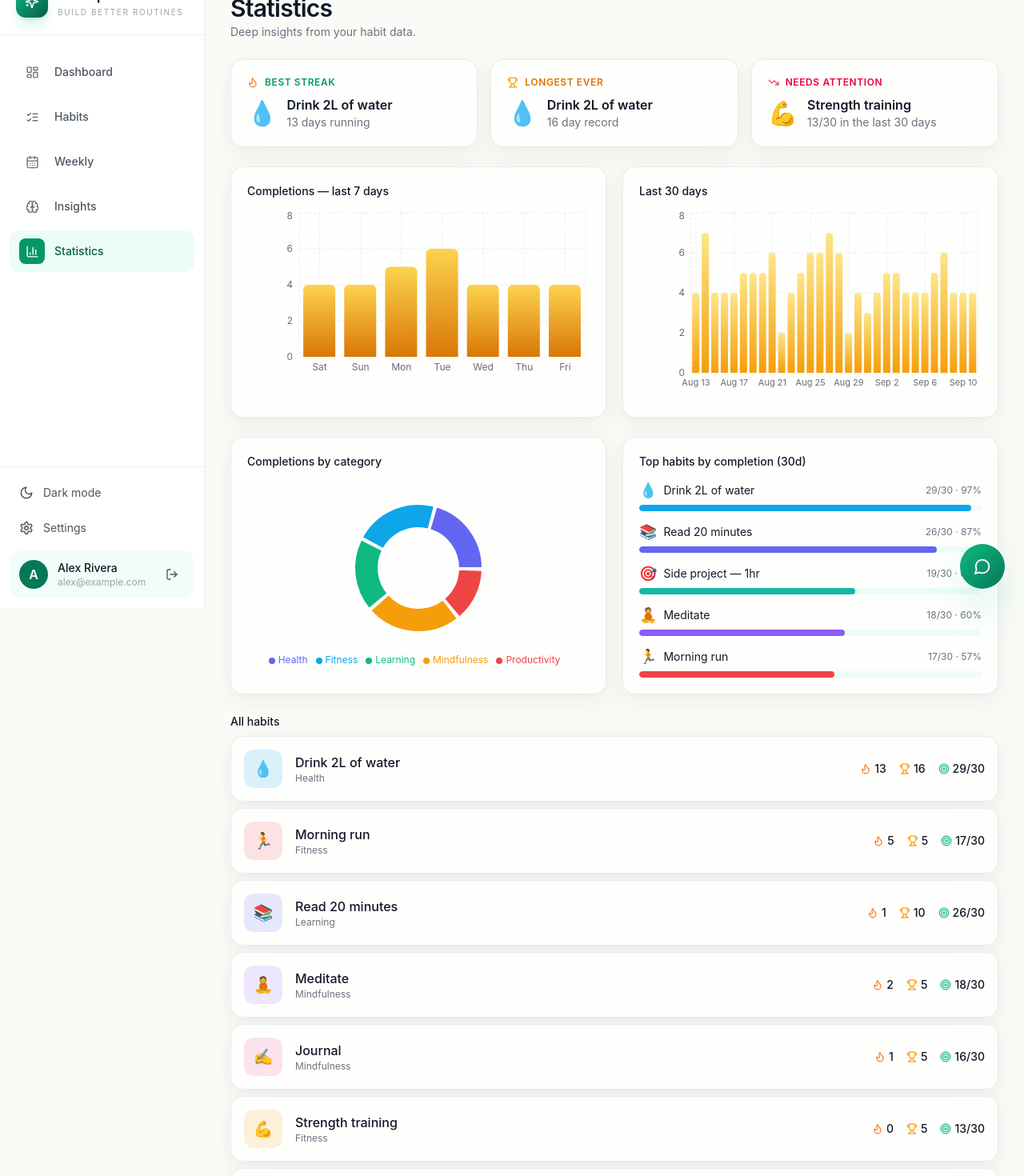
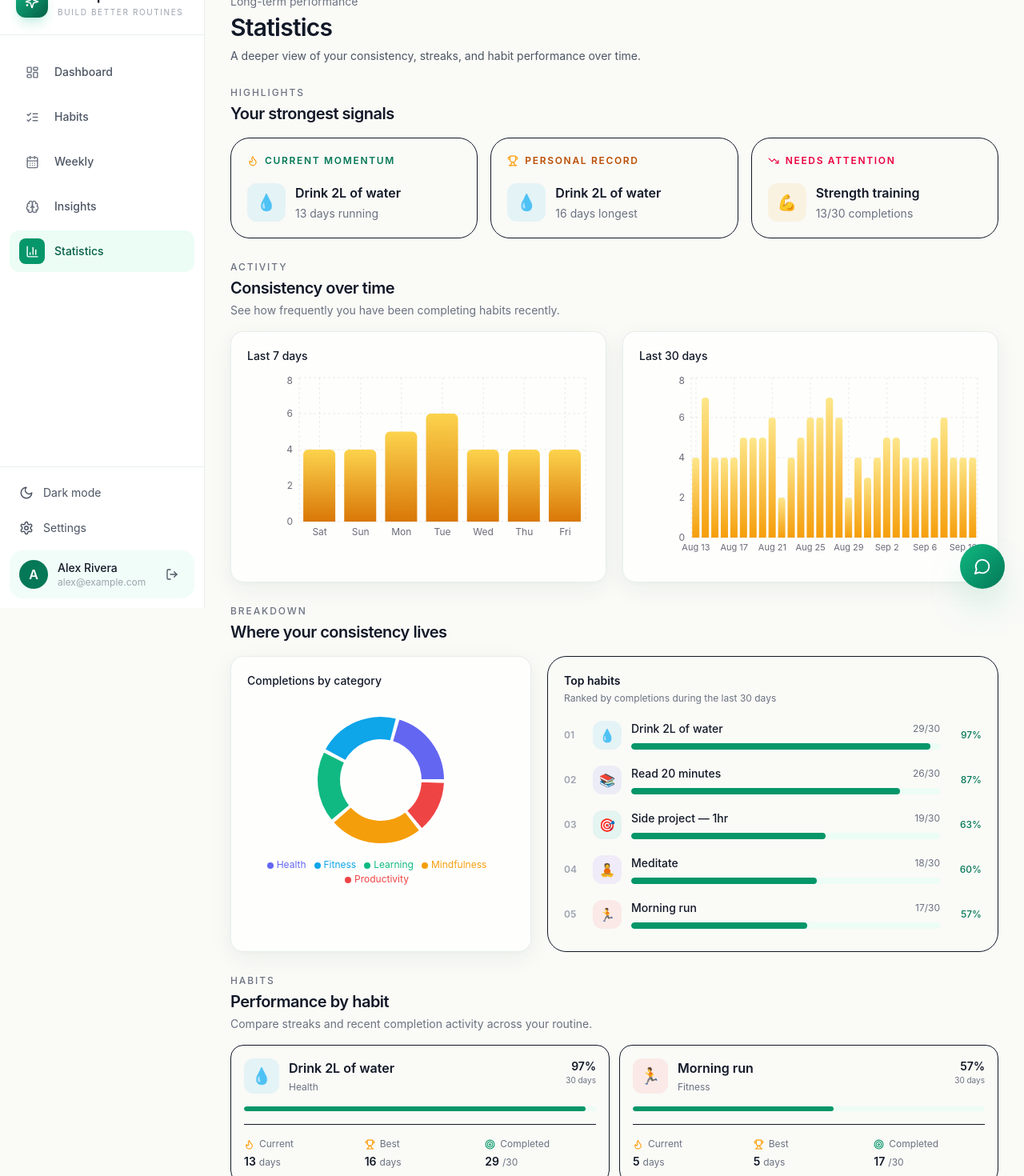
Before and after one commit to Aminat-dev/routiq, a React (Vite) app in the folder frontend/: page /stats in a window 1280 px wide. Shown: the part 40-1510 px from the top of the page at 80% size. Built offline with nearby package versions, Linux system fonts and the light colour scheme; sample sign-in values are in the browser's storage; a web font is replaced by a local one.

Commit message:
refactor: redesign Routiq statistics experience

```diff
--- a/frontend/src/components/HabitStatsCard.jsx
+++ b/frontend/src/components/HabitStatsCard.jsx
@@ -1,30 +1,86 @@
 import { Flame, Trophy, Target } from "lucide-react";
 
 export default function HabitStatsCard({ stat }) {
+  const completionPct = Math.min(
+    100,
+    Math.round((stat.completions30d / 30) * 100),
+  );
+
   return (
-    <div className="card p-4 flex items-center gap-4">
-      <div
-        className="w-12 h-12 rounded-xl flex items-center justify-center text-xl shrink-0"
-        style={{ background: `${stat.color}26`, color: stat.color }}
-      >
-        {stat.icon}
+    <div className="rounded-2xl border border-var(--divider) bg-var(--surface-strong) p-4 transition hover:border-brand-500/20">
+      <div className="flex items-start gap-3">
+        <div
+          className="w-11 h-11 rounded-xl flex items-center justify-center text-xl shrink-0"
+          style={{
+            background: `${stat.color}18`,
+            color: stat.color,
+          }}
+        >
+          {stat.icon}
+        </div>
+
+        <div className="flex-1 min-w-0">
+          <div className="font-semibold truncate">{stat.name}</div>
+
+          <div className="mt-1 text-xs text-muted">{stat.category}</div>
+        </div>
+
+        <div className="text-right shrink-0">
+          <div className="text-sm font-semibold">{completionPct}%</div>
+
+          <div className="text-[10px] text-muted">30 days</div>
+        </div>
       </div>
-      <div className="flex-1 min-w-0">
-        <div className="font-medium truncate">{stat.name}</div>
-        <div className="text-xs text-muted">{stat.category}</div>
+
+      <div className="mt-4 h-1.5 rounded-full overflow-hidden bg-brand-50 dark:bg-brand-500/10">
+        <div
+          className="h-full rounded-full bg-brand-600 transition-all"
+          style={{
+            width: `${completionPct}%`,
+          }}
+        />
       </div>
-      <div className="flex items-center gap-4 text-sm">
-        <div className="flex items-center gap-1" title="Current streak">
-          <Flame size={14} className="text-orange-500" />
-          <span className="font-medium">{stat.currentStreak}</span>
+
+      <div className="mt-4 pt-4 border-t border-var(--divider) grid grid-cols-3 gap-3">
+        <div>
+          <div className="flex items-center gap-1.5 text-xs text-muted">
+            <Flame
+              size={13}
+              className={
+                stat.currentStreak > 0 ? "text-amber-500" : "text-faint"
+              }
+            />
+            Current
+          </div>
+
+          <div className="mt-1 text-sm font-semibold">
+            {stat.currentStreak}
+            <span className="ml-1 text-xs font-normal text-muted">days</span>
+          </div>
         </div>
-        <div className="flex items-center gap-1" title="Longest streak">
-          <Trophy size={14} className="text-amber-500" />
-          <span className="font-medium">{stat.longestStreak}</span>
+
+        <div>
+          <div className="flex items-center gap-1.5 text-xs text-muted">
+            <Trophy size={13} className="text-amber-500" />
+            Best
+          </div>
+
+          <div className="mt-1 text-sm font-semibold">
+            {stat.longestStreak}
+            <span className="ml-1 text-xs font-normal text-muted">days</span>
+          </div>
         </div>
-        <div className="hidden sm:flex items-center gap-1" title="30-day count">
-          <Target size={14} className="text-brand-500" />
-          <span className="font-medium">{stat.completions30d}/30</span>
+
+        <div>
+          <div className="flex items-center gap-1.5 text-xs text-muted">
+            <Target size={13} className="text-brand-600 dark:text-brand-300" />
+            Completed
+          </div>
+
+          <div className="mt-1 text-sm font-semibold">
+            {stat.completions30d}
+            <span className="ml-1 text-xs font-normal text-muted">/30</span>
+          </div>
         </div>
       </div>
     </div>
--- a/frontend/src/pages/Stats.jsx
+++ b/frontend/src/pages/Stats.jsx
@@ -49,8 +49,7 @@ export default function Stats() {
       byDate[key] = 0;
     }
     for (const l of logs) {
-      if (byDate[l.completedDate] !== undefined)
-        byDate[l.completedDate] += 1;
+      if (byDate[l.completedDate] !== undefined) byDate[l.completedDate] += 1;
     }
     return Object.entries(byDate).map(([k, v]) => ({
       label: format(parseISO(k), "MMM d"),
@@ -86,54 +85,85 @@ export default function Stats() {
   if (loading || !stats) return <LoadingSpinner full />;
 
   const sortedByStreak = [...stats.perHabit].sort(
-    (a, b) => b.currentStreak - a.currentStreak
+    (a, b) => b.currentStreak - a.currentStreak,
   );
   const best = sortedByStreak[0];
   const sortedByComp = [...stats.perHabit].sort(
-    (a, b) => b.completions30d - a.completions30d
+    (a, b) => b.completions30d - a.completions30d,
   );
   const longestLongest = [...stats.perHabit].sort(
-    (a, b) => b.longestStreak - a.longestStreak
+    (a, b) => b.longestStreak - a.longestStreak,
   )[0];
   const worst = [...stats.perHabit]
     .filter((s) => s.completions30d < 30)
     .sort((a, b) => a.completions30d - b.completions30d)[0];
 
   return (
-    <div className="space-y-6 animate-fade-in">
+    <div className="space-y-7 animate-fade-in">
+      {/* Page header */}
       <div>
-        <h1 className="text-2xl md:text-3xl font-semibold tracking-tight">
+        <div className="text-sm text-muted">Long-term performance</div>
+
+        <h1 className="mt-1 text-2xl md:text-3xl font-semibold tracking-tight">
           Statistics
         </h1>
-        <p className="text-sm text-muted mt-0.5">
-          Deep insights from your habit data.
+
+        <p className="mt-2 text-sm text-soft max-w-xl">
+          A deeper view of your consistency, streaks, and habit performance over
+          time.
         </p>
       </div>
 
       {stats.perHabit.length === 0 ? (
-        <div className="card p-10 text-center">
-          <div className="text-5xl mb-3">📊</div>
-          <div className="font-medium">No data yet</div>
-          <div className="text-sm text-muted mt-1">
-            Create a habit and check it off a few times to unlock statistics.
+        <div className="rounded-3xl border border-dashed border-var(--divider) bg-var(--surface) px-6 py-14 text-center">
+          <div className="w-14 h-14 rounded-2xl bg-brand-50 dark:bg-brand-500/10 text-brand-700 dark:text-brand-300 flex items-center justify-center mx-auto">
+            <Trophy size={22} />
           </div>
+
+          <h3 className="mt-4 font-semibold">Your statistics are waiting</h3>
+
+          <p className="mt-2 text-sm text-muted max-w-sm mx-auto leading-relaxed">
+            Complete your habits a few times and Routiq will start building a
+            clearer picture of your progress.
+          </p>
         </div>
       ) : (
         <>
+          {/* Performance highlights */}
+          <section>
+            <div className="mb-4">
+              <div className="text-xs font-medium uppercase tracking-[0.16em] text-muted">
+                Highlights
+              </div>
+
+              <h2 className="mt-1 text-xl font-semibold tracking-tight">
+                Your strongest signals
+              </h2>
+            </div>
+
             <div className="grid md:grid-cols-3 gap-4">
               {best && (
-              <div className="card p-5">
-                <div className="flex items-center gap-2 text-xs font-semibold uppercase tracking-wider text-emerald-600 dark:text-emerald-400">
-                  <Flame size={14} className="text-orange-500" />
-                  Best streak
+                <div className="rounded-3xl border border-var(--divider) bg-var(--surface-strong) p-5">
+                  <div className="flex items-center gap-2 text-xs font-semibold uppercase tracking-[0.14em] text-brand-700 dark:text-brand-300">
+                    <Flame size={14} className="text-amber-500" />
+                    Current momentum
                   </div>
-                <div className="mt-2 flex items-center gap-3">
-                  <span className="text-3xl">{best.icon}</span>
-                  <div>
-                    <div className="font-semibold">
-                      {best.name}
+
+                  <div className="mt-5 flex items-center gap-3">
+                    <div
+                      className="w-12 h-12 rounded-xl flex items-center justify-center text-xl shrink-0"
+                      style={{
+                        background: `${best.color}18`,
+                        color: best.color,
+                      }}
+                    >
+                      {best.icon}
                     </div>
-                    <div className="text-sm text-muted">
+
+                    <div className="min-w-0">
+                      <div className="font-semibold truncate">{best.name}</div>
+
+                      <div className="text-sm text-muted mt-1">
                         {best.currentStreak} day
                         {best.currentStreak === 1 ? "" : "s"} running
                       </div>
@@ -141,79 +171,162 @@ export default function Stats() {
                   </div>
                 </div>
               )}
+
               {longestLongest && (
-              <div className="card p-5">
-                <div className="flex items-center gap-2 text-xs font-semibold uppercase tracking-wider text-amber-600 dark:text-amber-400">
+                <div className="rounded-3xl border border-var(--divider) bg-var(--surface-strong) p-5">
+                  <div className="flex items-center gap-2 text-xs font-semibold uppercase tracking-[0.14em] text-amber-700 dark:text-amber-300">
                     <Trophy size={14} className="text-amber-500" />
-                  Longest ever
+                    Personal record
                   </div>
-                <div className="mt-2 flex items-center gap-3">
-                  <span className="text-3xl">{longestLongest.icon}</span>
-                  <div>
-                    <div className="font-semibold">
+
+                  <div className="mt-5 flex items-center gap-3">
+                    <div
+                      className="w-12 h-12 rounded-xl flex items-center justify-center text-xl shrink-0"
+                      style={{
+                        background: `${longestLongest.color}18`,
+                        color: longestLongest.color,
+                      }}
+                    >
+                      {longestLongest.icon}
+                    </div>
+
+                    <div className="min-w-0">
+                      <div className="font-semibold truncate">
                         {longestLongest.name}
                       </div>
-                    <div className="text-sm text-muted">
-                      {longestLongest.longestStreak} day record
+
+                      <div className="text-sm text-muted mt-1">
+                        {longestLongest.longestStreak} day
+                        {longestLongest.longestStreak === 1 ? "" : "s"} longest
                       </div>
                     </div>
                   </div>
                 </div>
               )}
+
               {worst && (
-              <div className="card p-5">
-                <div className="flex items-center gap-2 text-xs font-semibold uppercase tracking-wider text-rose-600 dark:text-rose-400">
-                  <TrendingDown size={14} className="text-rose-500" />
+                <div className="rounded-3xl border border-var(--divider) bg-var(--surface-strong) p-5">
+                  <div className="flex items-center gap-2 text-xs font-semibold uppercase tracking-[0.14em] text-rose-600 dark:text-rose-400">
+                    <TrendingDown size={14} />
                     Needs attention
                   </div>
-                <div className="mt-2 flex items-center gap-3">
-                  <span className="text-3xl">{worst.icon}</span>
-                  <div>
-                    <div className="font-semibold">
-                      {worst.name}
+
+                  <div className="mt-5 flex items-center gap-3">
+                    <div
+                      className="w-12 h-12 rounded-xl flex items-center justify-center text-xl shrink-0"
+                      style={{
+                        background: `${worst.color}18`,
+                        color: worst.color,
+                      }}
+                    >
+                      {worst.icon}
                     </div>
-                    <div className="text-sm text-muted">
-                      {worst.completions30d}/30 in the last 30 days
+
+                    <div className="min-w-0">
+                      <div className="font-semibold truncate">{worst.name}</div>
+
+                      <div className="text-sm text-muted mt-1">
+                        {worst.completions30d}/30 completions
                       </div>
                     </div>
                   </div>
                 </div>
               )}
             </div>
+          </section>
+
+          {/* Activity trends */}
+          <section>
+            <div className="mb-4">
+              <div className="text-xs font-medium uppercase tracking-[0.16em] text-muted">
+                Activity
+              </div>
+
+              <h2 className="mt-1 text-xl font-semibold tracking-tight">
+                Consistency over time
+              </h2>
+
+              <p className="mt-1 text-sm text-muted">
+                See how frequently you have been completing habits recently.
+              </p>
+            </div>
 
             <div className="grid lg:grid-cols-2 gap-5">
-            <WeeklyBarChart data={weekly} title="Completions — last 7 days" />
+              <WeeklyBarChart data={weekly} title="Last 7 days" />
+
               <MonthlyBarChart data={monthly} />
             </div>
+          </section>
 
-          <div className="grid lg:grid-cols-[1fr_1fr] gap-5">
+          {/* Distribution and rankings */}
+          <section>
+            <div className="mb-4">
+              <div className="text-xs font-medium uppercase tracking-[0.16em] text-muted">
+                Breakdown
+              </div>
+
+              <h2 className="mt-1 text-xl font-semibold tracking-tight">
+                Where your consistency lives
+              </h2>
+            </div>
+
+            <div className="grid lg:grid-cols-[0.8fr_1.2fr] gap-5">
               <CategoryPieChart data={categoryData} />
-            <div className="card p-5">
-              <div className="text-sm font-medium mb-3">
-                Top habits by completion (30d)
+
+              <div className="rounded-3xl border border-var(--divider) bg-var(--surface-strong) p-5">
+                <div className="mb-5">
+                  <div className="text-sm font-semibold">Top habits</div>
+
+                  <div className="text-xs text-muted mt-1">
+                    Ranked by completions during the last 30 days
                   </div>
-              <div className="space-y-3">
-                {sortedByComp.slice(0, 5).map((s) => {
+                </div>
+
+                <div className="space-y-5">
+                  {sortedByComp.slice(0, 5).map((s, index) => {
                     const pct = Math.round((s.completions30d / 30) * 100);
+
                     return (
                       <div key={s.habitId}>
-                      <div className="flex items-center justify-between text-sm mb-1">
-                        <div className="flex items-center gap-2 min-w-0">
-                          <span className="text-lg shrink-0">{s.icon}</span>
-                          <span className="truncate">{s.name}</span>
+                        <div className="flex items-center gap-3 mb-2">
+                          <div className="w-6 text-xs font-semibold text-faint">
+                            {String(index + 1).padStart(2, "0")}
                           </div>
-                        <span className="text-muted text-xs">
-                          {s.completions30d}/30 · {pct}%
+
+                          <div
+                            className="w-9 h-9 rounded-xl flex items-center justify-center text-base shrink-0"
+                            style={{
+                              background: `${s.color}18`,
+                              color: s.color,
+                            }}
+                          >
+                            {s.icon}
+                          </div>
+
+                          <div className="flex-1 min-w-0">
+                            <div className="flex items-center justify-between gap-3">
+                              <span className="text-sm font-medium truncate">
+                                {s.name}
+                              </span>
+
+                              <span className="text-xs text-muted shrink-0">
+                                {s.completions30d}/30
                               </span>
                             </div>
-                      <div className="h-2 rounded-full overflow-hidden" style={{ background: "var(--chip-bg)" }}>
+
+                            <div className="mt-2 h-2 rounded-full overflow-hidden bg-brand-50 dark:bg-brand-500/10">
                               <div
-                          className="h-full rounded-full transition-all"
+                                className="h-full rounded-full bg-brand-600 transition-all"
                                 style={{
                                   width: `${pct}%`,
-                            background: s.color,
                                 }}
                               />
+                            </div>
+                          </div>
+
+                          <div className="text-xs font-medium text-brand-700 dark:text-brand-300 w-10 text-right">
+                            {pct}%
+                          </div>
                         </div>
                       </div>
                     );
@@ -221,17 +334,52 @@ export default function Stats() {
                 </div>
               </div>
             </div>
+          </section>
 
-          <div className="space-y-2">
-            <div className="text-sm font-medium">All habits</div>
+          {/* Full habit stats */}
+          <section>
+            <div className="mb-4">
+              <div className="text-xs font-medium uppercase tracking-[0.16em] text-muted">
+                Habits
+              </div>
+
+              <h2 className="mt-1 text-xl font-semibold tracking-tight">
+                Performance by habit
+              </h2>
+
+              <p className="mt-1 text-sm text-muted">
+                Compare streaks and recent completion activity across your
+                routine.
+              </p>
+            </div>
+
+            <div className="grid lg:grid-cols-2 gap-3">
               {stats.perHabit.map((s) => (
                 <HabitStatsCard key={s.habitId} stat={s} />
               ))}
             </div>
+          </section>
         </>
       )}
 
+      {/* AI assistant */}
+      <section>
+        <div className="mb-4">
+          <div className="text-xs font-medium uppercase tracking-[0.16em] text-muted">
+            Routiq AI
+          </div>
+
+          <h2 className="mt-1 text-xl font-semibold tracking-tight">
+            Ask about your progress
+          </h2>
+
+          <p className="mt-1 text-sm text-muted">
+            Explore your habit data and get personalised guidance.
+          </p>
+        </div>
+
         <AIChat />
+      </section>
     </div>
   );
 }
```
Lines whose indentation alone changed are shown as unchanged.
